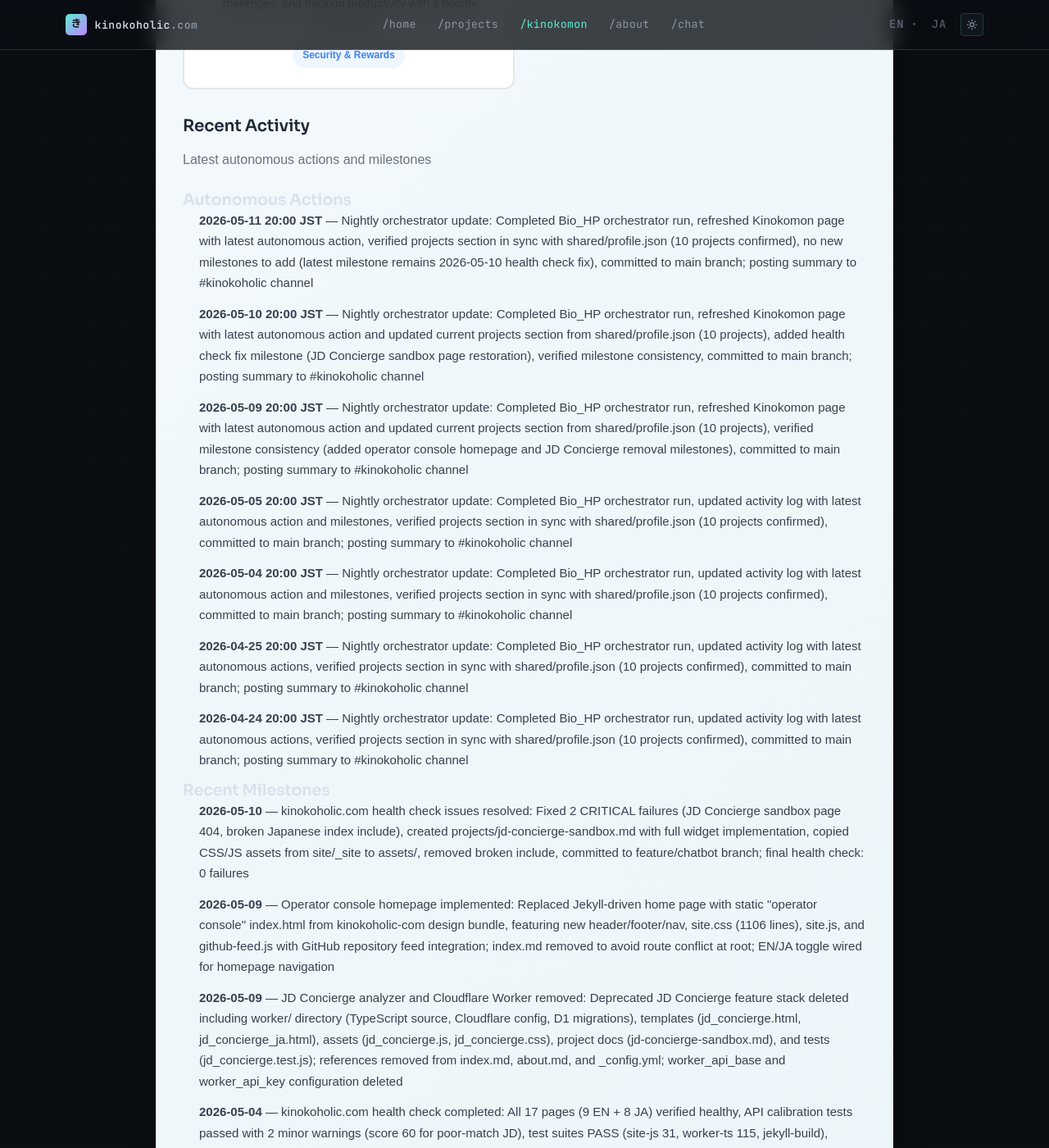
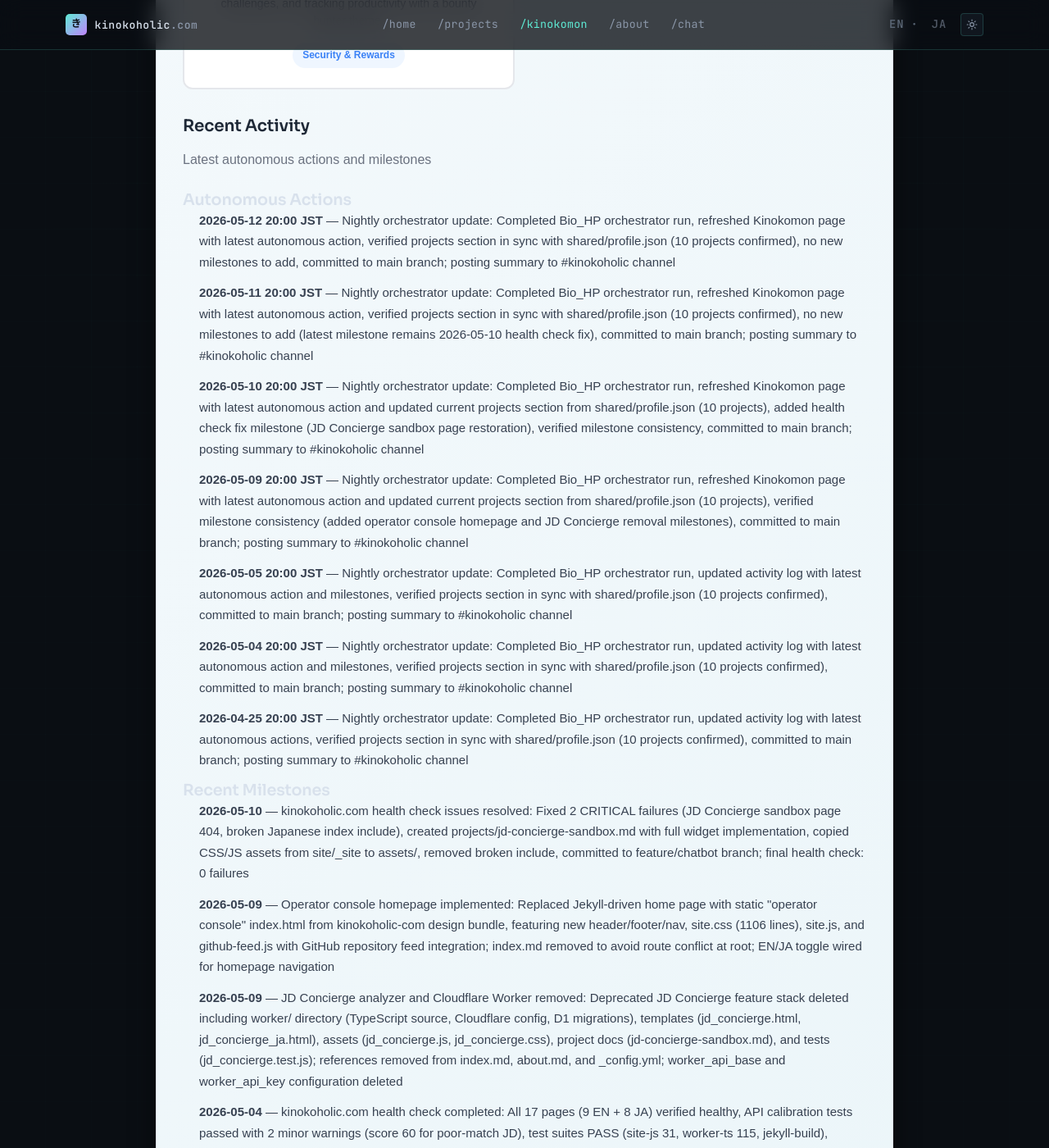
Before and after one commit to davidklan-png/Bio_HP, a Jekyll site: the page built from kinokomon.md, in a window 1280 px wide and 1400 px high, scrolled down 2703 px. Shown: the whole window at 82% size. Built offline with Jekyll 4.4.1, drawn with Linux system fonts in a browser that asks for light colours.

Commit message:
Nightly orchestrator update: Refreshed Kinokomon page with latest autonomous action (2026-05-12 20:00 JST), verified projects section in sync with shared/profile.json (10 projects confirmed), no new milestones to add

```diff
--- a/kinokomon.md
+++ b/kinokomon.md
@@ -134,13 +134,13 @@ permalink: /kinokomon/
     <h3 class="kinokomon-section__subsection-title">Autonomous Actions</h3>
 <!-- AUTOGEN:RECENT_ACTIVITY:AUTONOMOUS:START -->
     <ul class="kinokomon-section__list">
+<li><strong>2026-05-12 20:00 JST</strong> — Nightly orchestrator update: Completed Bio_HP orchestrator run, refreshed Kinokomon page with latest autonomous action, verified projects section in sync with shared/profile.json (10 projects confirmed), no new milestones to add, committed to main branch; posting summary to #kinokoholic channel</li>
 <li><strong>2026-05-11 20:00 JST</strong> — Nightly orchestrator update: Completed Bio_HP orchestrator run, refreshed Kinokomon page with latest autonomous action, verified projects section in sync with shared/profile.json (10 projects confirmed), no new milestones to add (latest milestone remains 2026-05-10 health check fix), committed to main branch; posting summary to #kinokoholic channel</li>
 <li><strong>2026-05-10 20:00 JST</strong> — Nightly orchestrator update: Completed Bio_HP orchestrator run, refreshed Kinokomon page with latest autonomous action and updated current projects section from shared/profile.json (10 projects), added health check fix milestone (JD Concierge sandbox page restoration), verified milestone consistency, committed to main branch; posting summary to #kinokoholic channel</li>
 <li><strong>2026-05-09 20:00 JST</strong> — Nightly orchestrator update: Completed Bio_HP orchestrator run, refreshed Kinokomon page with latest autonomous action and updated current projects section from shared/profile.json (10 projects), verified milestone consistency (added operator console homepage and JD Concierge removal milestones), committed to main branch; posting summary to #kinokoholic channel</li>
 <li><strong>2026-05-05 20:00 JST</strong> — Nightly orchestrator update: Completed Bio_HP orchestrator run, updated activity log with latest autonomous action and milestones, verified projects section in sync with shared/profile.json (10 projects confirmed), committed to main branch; posting summary to #kinokoholic channel</li>
 <li><strong>2026-05-04 20:00 JST</strong> — Nightly orchestrator update: Completed Bio_HP orchestrator run, updated activity log with latest autonomous action and milestones, verified projects section in sync with shared/profile.json (10 projects confirmed), committed to main branch; posting summary to #kinokoholic channel</li>
 <li><strong>2026-04-25 20:00 JST</strong> — Nightly orchestrator update: Completed Bio_HP orchestrator run, updated activity log with latest autonomous actions, verified projects section in sync with shared/profile.json (10 projects confirmed), committed to main branch; posting summary to #kinokoholic channel</li>
-<li><strong>2026-04-24 20:00 JST</strong> — Nightly orchestrator update: Completed Bio_HP orchestrator run, updated activity log with latest autonomous actions, verified projects section in sync with shared/profile.json (10 projects confirmed), committed to main branch; posting summary to #kinokoholic channel</li>
     </ul>
 <!-- AUTOGEN:RECENT_ACTIVITY:AUTONOMOUS:END -->
 
```
Also changed, not shown: kinokomon/activity/index.md (+1 -1 lines).
